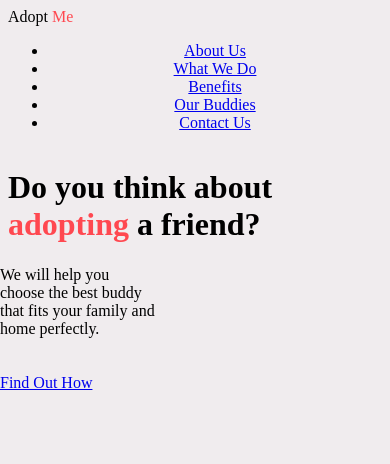
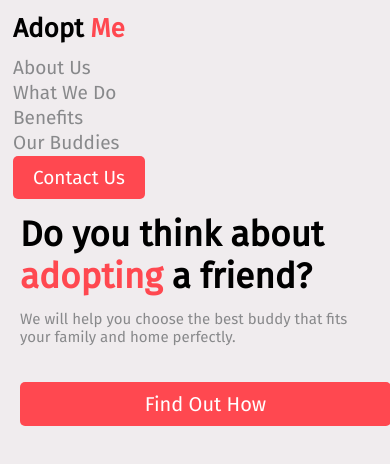
Before and after one commit to JessOtte/otte-part-1, a plain HTML site: page index.html in a window 390 px wide. Drawn offline with Linux system fonts and the light colour scheme.

Commit message:
Update main.css

```diff
--- a/main.css
+++ b/main.css
@@ -1,33 +1,150 @@
+@media only screen and (min-width : 150px) and (max-width : 767px) {
+
+
 
   html {
-      background: none;
-    }
+    background-color: #F0ECEE;
+    color: black;
+    font-family: 'Fira Sans', sans-serif;
+    margin: 0;
 
-  body {
-    background-color: #F0ECEE;
+  }
+
+  .logo {
+    position: absolute;
+    padding: 5px 5px;
+    margin: 0;
+    float: left;
+    font-weight: 600;
+    color: black;
+    font-size: 26px;
   }
 
   .topnav {
-      text-align: center;
-      display: flex;
-      flex-direction: column;
+    font-size: 19px;
+    font-weight: 400;
+    width: 100%;
+
   }
 
-  h2 {
+ul {
     position: absolute;
-    top: 150px;
-    left: 0;
-    width: 40%;
-    padding: 10px 20px;
+    display: flex;
+    flex-direction: column;
+    flex-wrap: wrap;
+    justify-content: space-between;
+    list-style-type: none;
+    text-decoration: none;
+    letter-spacing: normal;
+    padding: 28px 5px;
+}
+
+li{
+  margin: 1px 0;
+}
+
+
+  #container {
+    text-align: left;
+  }
+
+  h1 {
+    position: absolute;
+    top: 140px;
+    left: 10px;
+    padding: 50px 10px;
+    font-size: 35px;
+    font-weight: 900;
   }
 
   p {
     position: absolute;
-    top: 250px;
-    left: 0;
-    width: 40%;
-    font-weight: 300;
+    top: 295px;
+    left: 20px;
+    width: 90%;
+    font-weight: 400;
+    color: #88898B;
+    font-size: 15px;
   }
+
+  a, a:link, a:visited {
+    color: #88898B;
+    text-decoration: none;
+
+    }
+
+
+a:hover {
+    color:#FF4850;
+}
+
+
+
+.button1 {
+  color: white;
+  background-color: #FF4850;
+  padding: 10px;
+  text-align: center;
+  text-decoration: none;
+  border-radius: 5px;
+  cursor: pointer;
+  width: 100%;
+}
+
+
+
+.button2 {
+  color: white;
+  font-size: 20px;
+  background-color: #FF4850;
+  padding: 10px;
+  text-align: center;
+  text-decoration: none;
+  border-radius: 5px;
+  cursor: pointer;
+  width: 100%;
+}
+
+
+.button1:link {
+  color: white;
+}
+
+.button1:hover {
+  color: #FF4850;
+  background-color: #CCC;
+  text-decoration: none;
+}
+
+
+.button2:link {
+  color: white;
+}
+
+.button2:hover {
+  color: #FF4850;
+  background-color: #CCC;
+  text-decoration: none;
+}
+
+#bodybutton {
+  display: block;
+  width: 100%;
+}
+
+#navbutton {
+  display: block;
+  width: 100%;
+}
+
+
+}
+
+
+
+/* DESKTOP BEGINS
+DESKTOP BEGINS
+DESKTOP BEGINS */
 
 
 
@@ -51,6 +168,7 @@ html {
   }
 
   .topnav {
+    font-size: 14px;
     font-weight: 300;
   }
 
@@ -60,9 +178,9 @@ ul {
     flex-wrap: wrap;
     justify-content: flex-end;
     list-style-type: none;
-    /* margin: 0; */
     text-decoration: none;
     letter-spacing: normal;
+    padding: 20px 30px;
 }
 
 #nav {
@@ -74,19 +192,23 @@ ul {
 
   h1 {
     position: absolute;
-    top: 150px;
+    top: 140px;
     left: 20px;
     width: 40%;
     padding: 10px 20px;
+    font-size: 23px;
+    font-weight: 900;
   }
 
   p {
     position: absolute;
-    top: 240px;
+    top: 210px;
     left: 20px;
     width: 40%;
     padding: 20px;
     font-weight: 300;
+    color: #88898B;
+    font-size: 14px;
   }
 
   a, a:link, a:visited {
@@ -108,9 +230,23 @@ a:hover {
   padding: 10px;
   text-align: center;
   text-decoration: none;
-  border-radius: 15px;
+  border-radius: 5px;
   cursor: pointer;
 }
+
+
+
+.button2 {
+  color: white;
+  font-size: 13px;
+  background-color: #FF4850;
+  padding: 10px;
+  text-align: center;
+  text-decoration: none;
+  border-radius: 5px;
+  cursor: pointer;
+}
+
 
 .button1:link {
   color: white;
@@ -122,16 +258,6 @@ a:hover {
   text-decoration: none;
 }
 
-.button2 {
-  color: white;
-  background-color: #FF4850;
-  padding: 10px;
-  text-align: center;
-  text-decoration: none;
-  border-radius: 15px;
-  cursor: pointer;
-  width: 25%;
-}
 
 .button2:link {
   color: white;
@@ -143,5 +269,8 @@ a:hover {
   text-decoration: none;
 }
 
+#bodybutton {
+  padding: 10px 50px;
+}
 
 }
```
